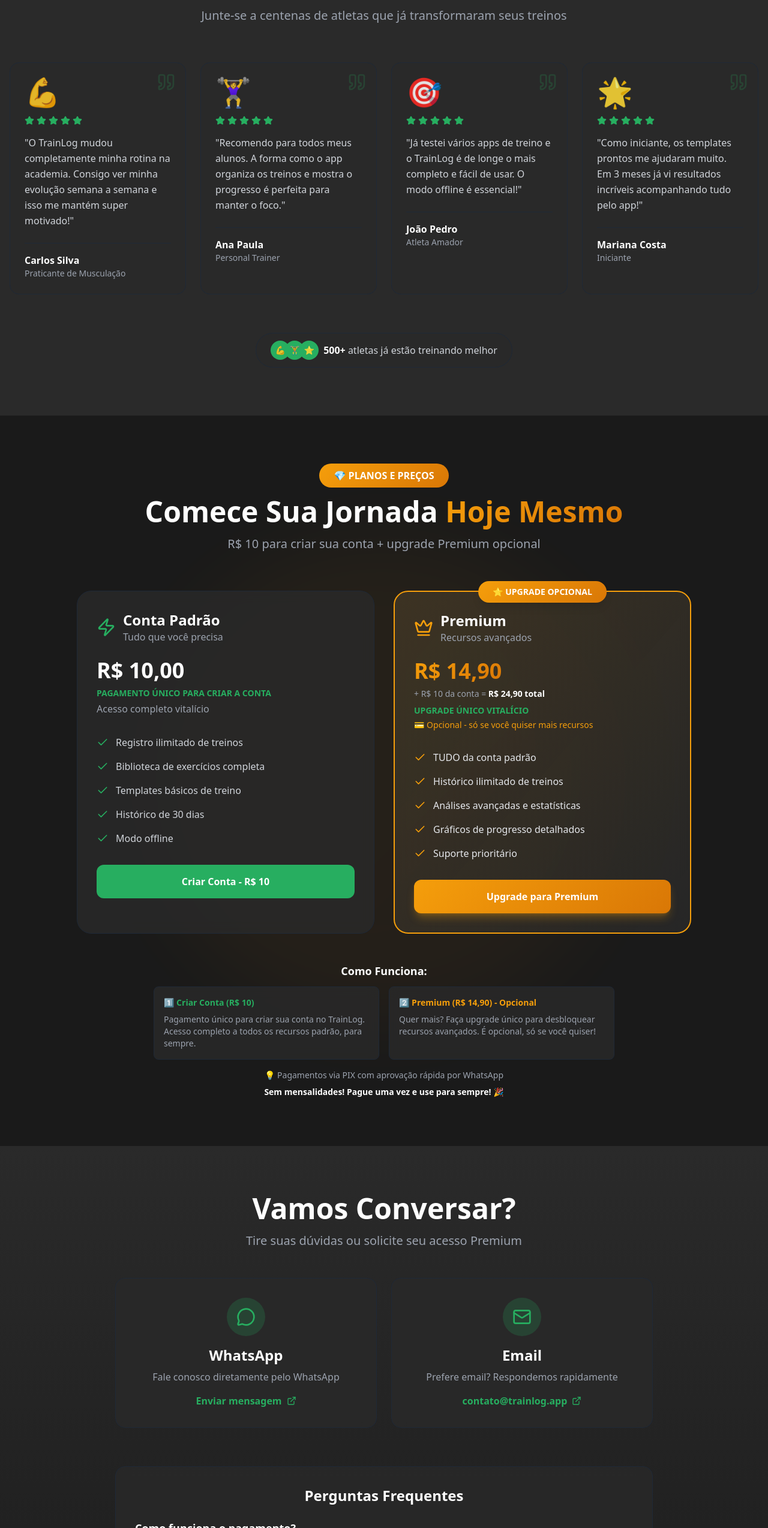
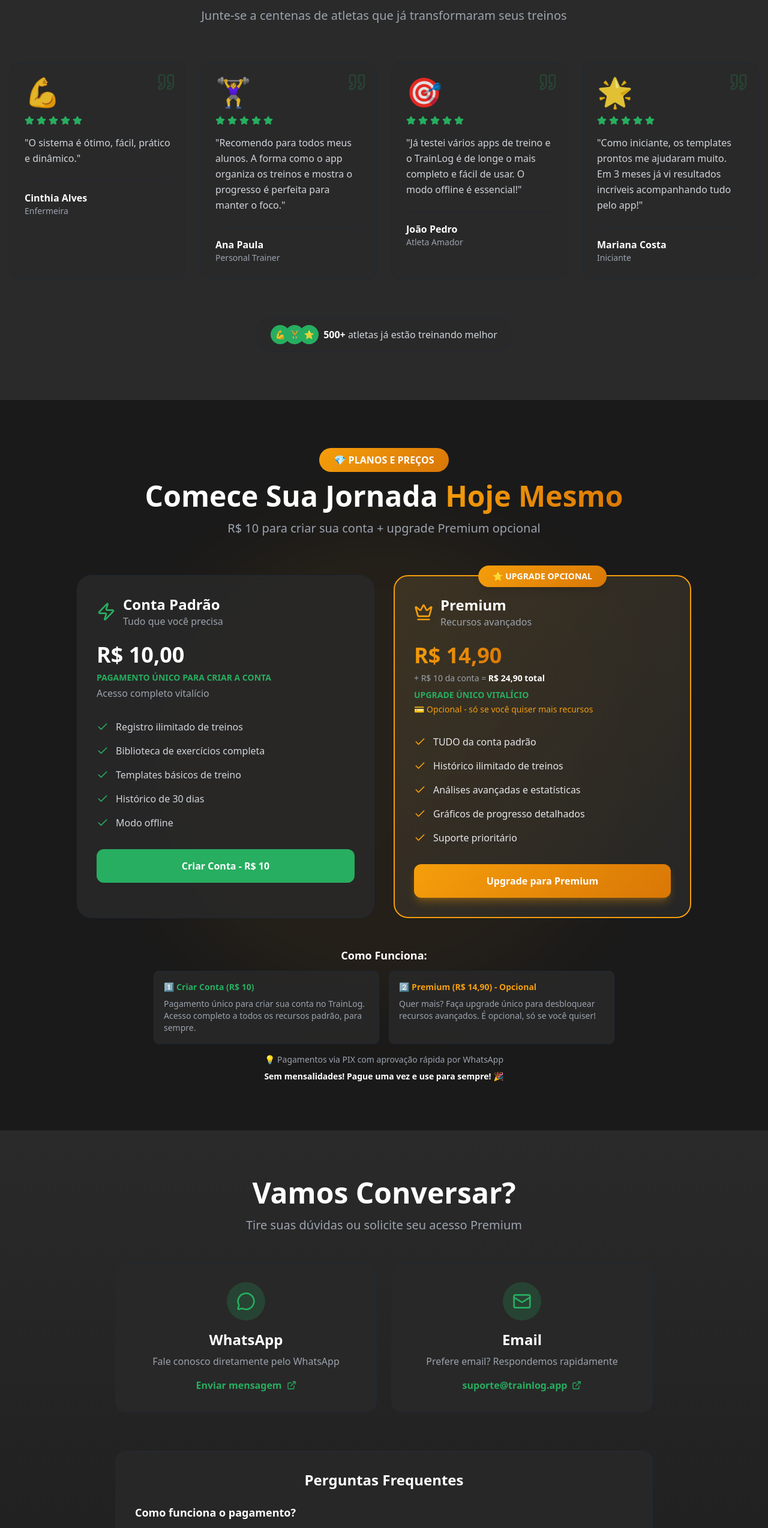
Before and after one commit to pedroluca/trainlog-landing, a React (Vite) app: page / in a window 1280 px wide. Shown: the part 3432-5980 px from the top of the page at 60% size. Built offline with nearby package versions, Linux system fonts and the light colour scheme.

Commit message:
refactor: fix contact info and testimonials

```diff
--- a/src/components/Contact.tsx
+++ b/src/components/Contact.tsx
@@ -17,7 +17,7 @@
         <div className="grid md:grid-cols-2 gap-6">
           {/* WhatsApp */}
           <a
-            href="https://wa.me/5511999999999"
+            href="https://wa.me/5577936181281"
             target="_blank"
             rel="noopener noreferrer"
             className="glass rounded-2xl p-8 border border-gray-800 hover:border-primary transition group flex flex-col items-center text-center"
@@ -37,7 +37,7 @@
 
           {/* Email */}
           <a
-            href="mailto:contato@trainlog.app"
+            href="mailto:suporte@trainlog.app"
             className="glass rounded-2xl p-8 border border-gray-800 hover:border-primary transition group flex flex-col items-center text-center"
           >
             <div className="bg-primary/20 p-4 rounded-full mb-4 group-hover:bg-primary/30 transition">
@@ -48,7 +48,7 @@
               Prefere email? Respondemos rapidamente
             </p>
             <div className="flex items-center gap-2 text-primary font-semibold">
-              <span>contato@trainlog.app</span>
+              <span>suporte@trainlog.app</span>
               <ExternalLink className="w-4 h-4" />
             </div>
           </a>
--- a/src/components/HowItWorks.tsx
+++ b/src/components/HowItWorks.tsx
@@ -47,7 +47,7 @@
 
               <div className="relative z-10 text-center">
                 {/* Step number */}
-                <div className="inline-block bg-primary/20 text-primary font-bold text-2xl w-12 h-12 rounded-full flex items-center justify-center mb-4 mx-auto">
+                <div className="bg-primary/20 text-primary font-bold text-2xl w-12 h-12 rounded-full flex items-center justify-center mb-4 mx-auto">
                   {index + 1}
                 </div>
 
--- a/src/components/Testimonials.tsx
+++ b/src/components/Testimonials.tsx
@@ -14,11 +14,11 @@
 
   const testimonials = [
     {
-      name: 'Carlos Silva',
-      role: 'Praticante de Musculação',
+      name: 'Cinthia Alves',
+      role: 'Enfermeira',
       avatar: '💪',
       rating: 5,
-      text: 'O TrainLog mudou completamente minha rotina na academia. Consigo ver minha evolução semana a semana e isso me mantém super motivado!'
+      text: 'O sistema é ótimo, fácil, prático e dinâmico.'
     },
     {
       name: 'Ana Paula',
```
